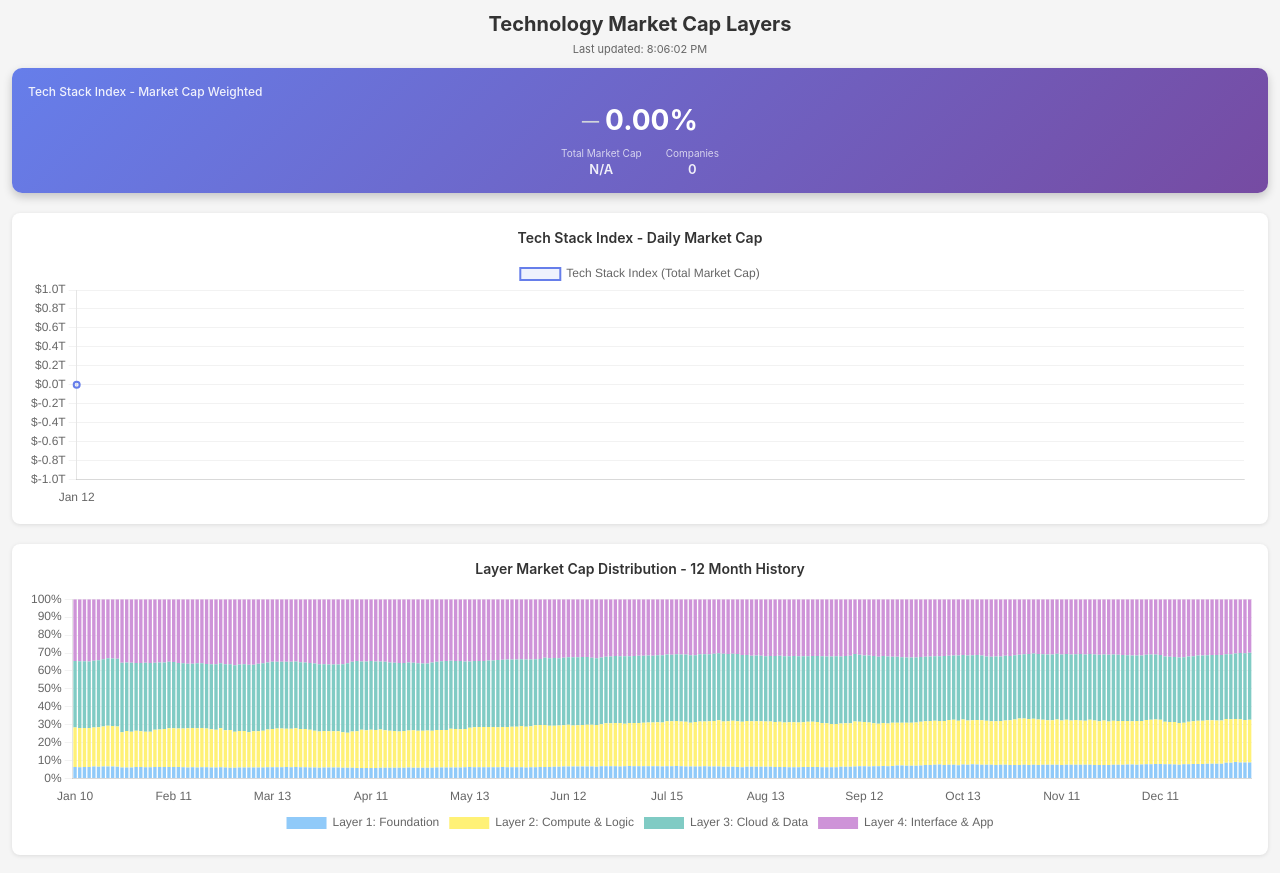
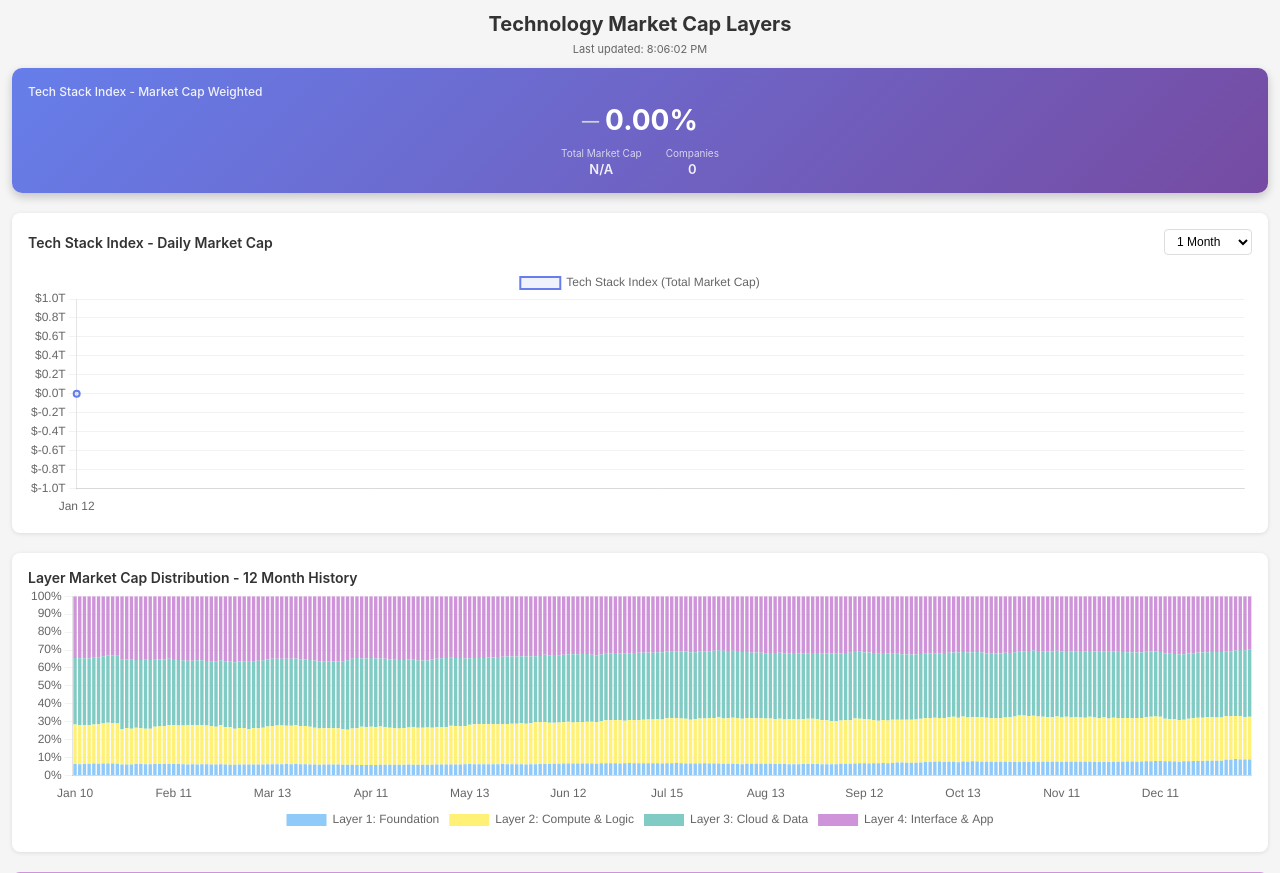
Before and after one commit to mjbernaski/AI-Stock-Stack, a Flask app: page / in a window 1280 px wide. Shown: the top 873 px of the page. Run offline with Flask 3, Linux system fonts and the light colour scheme.

Commit message:
Add time range selector to Tech Stack Index chart
- Added dropdown to select history range: 1 Week, 1 Month, 3 Months, 6 Months, 1 Year, All
- Default selection is 1 Month
- Chart updates immediately when selection changes
- Stores full history data to allow switching without re-fetching

Co-Authored-By: Claude Opus 4.5 <noreply@anthropic.com>

```diff
--- a/templates/index.html
+++ b/templates/index.html
@@ -119,12 +119,26 @@
             box-shadow: 0 1px 4px rgba(0,0,0,0.1);
         }
 
+        .chart-header {
+            display: flex;
+            justify-content: space-between;
+            align-items: center;
+            margin-bottom: 12px;
+        }
+
         .chart-title {
             font-size: 14px;
             font-weight: 600;
             color: #333;
-            margin-bottom: 12px;
-            text-align: center;
+        }
+
+        .history-select {
+            padding: 4px 8px;
+            font-size: 12px;
+            border: 1px solid #ddd;
+            border-radius: 4px;
+            background: white;
+            cursor: pointer;
         }
 
         .chart-canvas {
@@ -394,7 +408,17 @@
         </div>
 
         <div id="chartContainer" class="chart-container" style="display: none;">
-            <div class="chart-title">Tech Stack Index - Daily Market Cap</div>
+            <div class="chart-header">
+                <div class="chart-title">Tech Stack Index - Daily Market Cap</div>
+                <select id="historyRange" class="history-select">
+                    <option value="7">1 Week</option>
+                    <option value="30" selected>1 Month</option>
+                    <option value="90">3 Months</option>
+                    <option value="180">6 Months</option>
+                    <option value="365">1 Year</option>
+                    <option value="0">All</option>
+                </select>
+            </div>
             <canvas id="indexChart" class="chart-canvas"></canvas>
         </div>
 
@@ -413,26 +437,44 @@
         let indexChart = null;
         let layerRatioChart = null;
         let currentIndexData = null;
+        let fullHistoryData = null;
 
         async function fetchHistory() {
             try {
                 const response = await fetch('/api/history');
-                const data = await response.json();
-                renderChart(data);
+                fullHistoryData = await response.json();
+                const days = parseInt(document.getElementById('historyRange').value);
+                renderChart(fullHistoryData, days);
             } catch (error) {
                 console.error('Error fetching history:', error);
             }
         }
 
-        function renderChart(historyData) {
+        document.addEventListener('DOMContentLoaded', function() {
+            document.getElementById('historyRange').addEventListener('change', function() {
+                if (fullHistoryData) {
+                    const days = parseInt(this.value);
+                    renderChart(fullHistoryData, days);
+                }
+            });
+        });
+
+        function renderChart(historyData, days = 30) {
             if (!historyData || historyData.length === 0) {
                 return;
             }
 
             const ctx = document.getElementById('indexChart').getContext('2d');
 
+            let filteredData = historyData;
+            if (days > 0) {
+                const cutoffDate = new Date();
+                cutoffDate.setDate(cutoffDate.getDate() - days);
+                filteredData = historyData.filter(entry => new Date(entry.timestamp) >= cutoffDate);
+            }
+
             const dailyData = {};
-            historyData.forEach(entry => {
+            filteredData.forEach(entry => {
                 const date = new Date(entry.timestamp);
                 const dateKey = date.toLocaleDateString([], { month: 'short', day: 'numeric' });
                 dailyData[dateKey] = (entry.index.totalMarketCap || 0) / 1e12;
```
